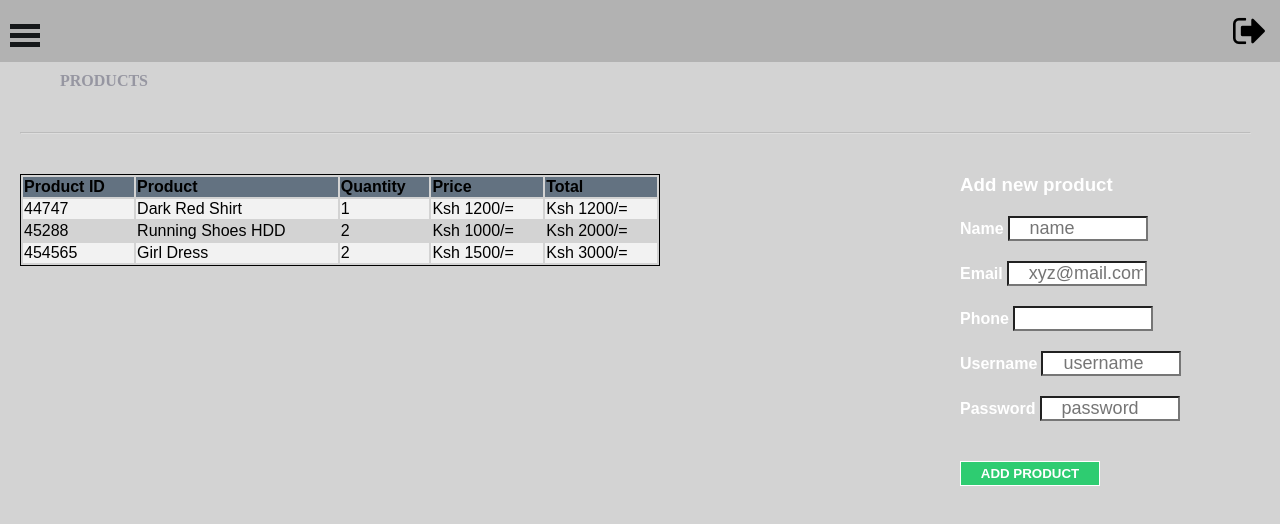
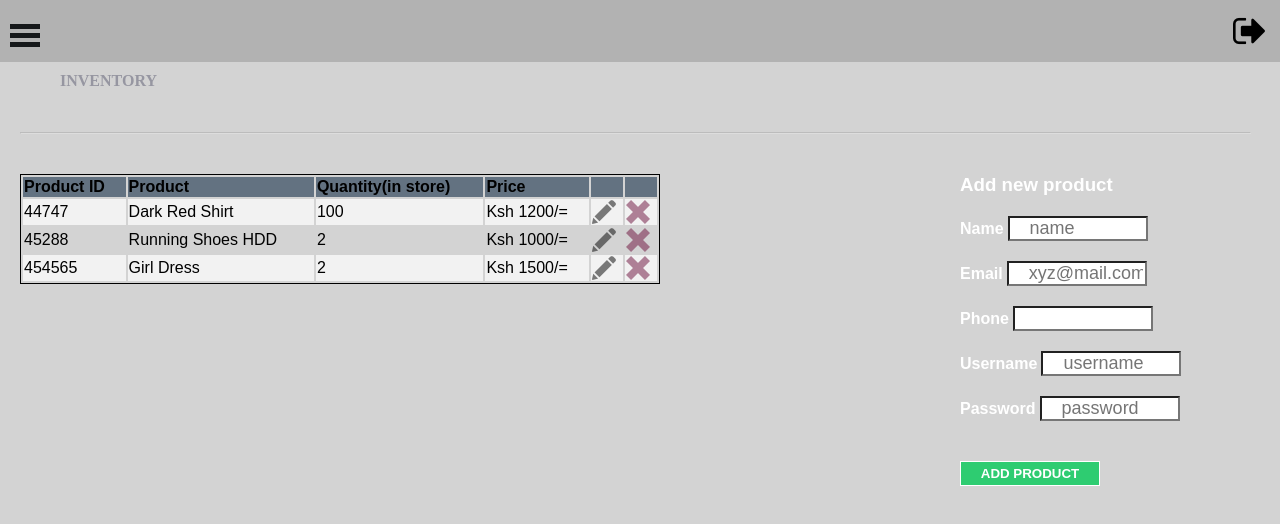
Before and after one commit to jomasim/store-manager, a plain HTML site: page UI/inventory.html in a window 1280 px wide. Drawn offline with Linux system fonts and the light colour scheme.

Commit message:
[#161162340] styling and editing inventory table

```diff
--- a/UI/inventory.html
+++ b/UI/inventory.html
@@ -29,7 +29,7 @@
                 <a href="index.html"><img src="static/images/sign-out.png" class="btn-sign-out"></a>
             </div>
             <div class="content-head">
-                <h4>PRODUCTS</h4>
+                <h4>INVENTORY</h4>
                 <hr class="content-break">
             </div>
             <div class="content">
@@ -38,30 +38,46 @@
                         <tr>
                             <th>Product ID</th>
                             <th>Product</th>
-                            <th>Quantity</th>
+                            <th>Quantity(in store)</th>
                             <th>Price</th>
-                            <th>Total</th>
+                            <th></th>
+                            <th></th>
                         </tr>
                         <tr>
                             <td>44747</td>
                             <td>Dark Red Shirt</td>
-                            <td>1</td>
+                            <td>100</td>
                             <td>Ksh 1200/=</td>
-                            <td>Ksh 1200/=</td>
+                            <td>
+                                <a href="#" class="isDisabled"><img src="static/images/edit.png"></a>
+                            </td>
+                            <td>
+                                <a href="#" class="isDisabled"><img src="static/images/delete.png"></a>
+                            </td>
                         </tr>
                         <tr>
                             <td>45288</td>
                             <td>Running Shoes HDD</td>
                             <td>2</td>
                             <td>Ksh 1000/=</td>
-                            <td>Ksh 2000/=</td>
+                            <td>
+                                <a href="#" class="isDisabled"><img src="static/images/edit.png"></a>
+                            </td>
+                            <td>
+                                <a href="#" class="isDisabled"><img src="static/images/delete.png"></a>
+                            </td>
                         </tr>
                         <tr>
                             <td>454565</td>
                             <td>Girl Dress</td>
                             <td>2</td>
                             <td>Ksh 1500/=</td>
-                            <td>Ksh 3000/=</td>
+                            <td>
+                                <a href="#" class="isDisabled"><img src="static/images/edit.png"></a>
+                            </td>
+                            <td>
+                                <a href="#" class="isDisabled"><img src="static/images/delete.png"></a>
+                            </td>
                         </tr>
                     </table>
                 </div>
```
